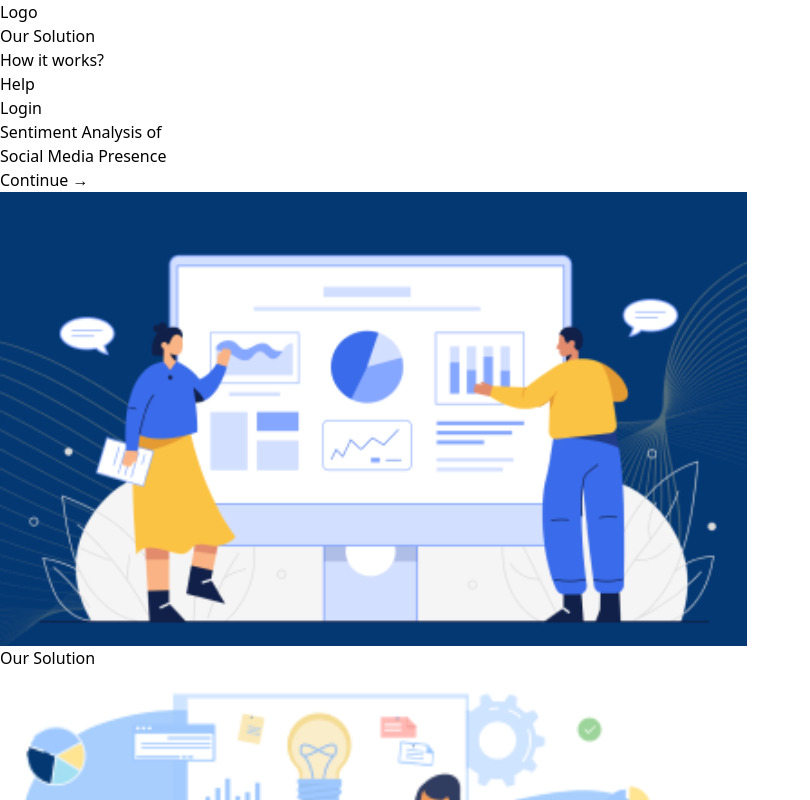
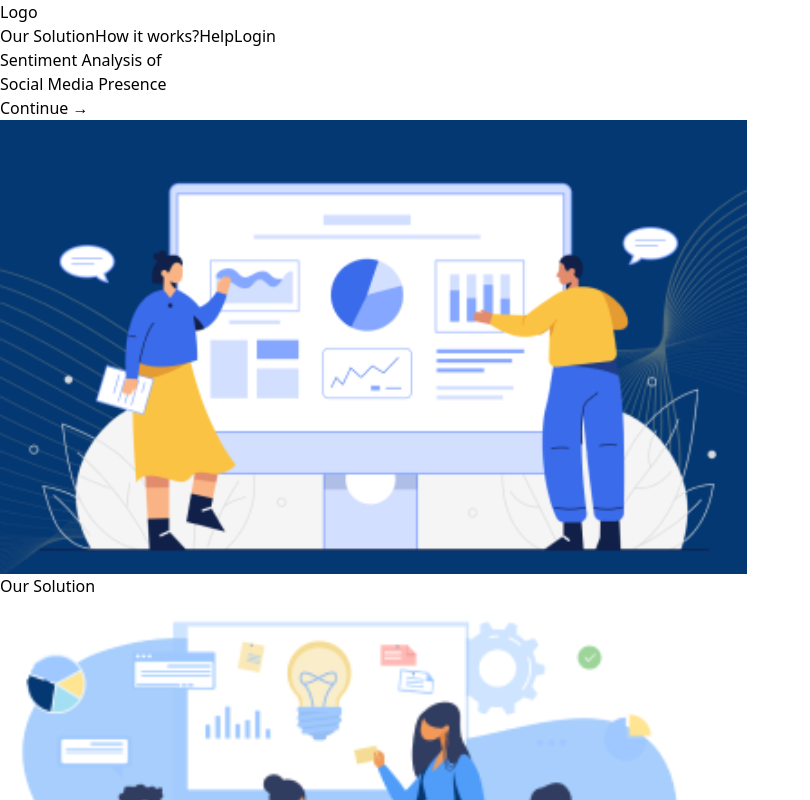
Before and after one commit to Shreya-Jash/Emotune-, a React (Vite) app: page / in a window 1280 px wide. Shown: the top 800 px of the page, without its empty margins (0-810 px from the left). Built offline with nearby package versions, Linux system fonts and the light colour scheme.

Commit message:
feat: react smooth scroll added

```diff
--- a/package.json
+++ b/package.json
@@ -13,7 +13,8 @@
     "react": "^18.2.0",
     "react-dom": "^18.2.0",
     "react-modal": "^3.16.1",
-    "react-router-dom": "^6.22.3"
+    "react-router-dom": "^6.22.3",
+    "react-scroll": "^1.9.0"
   },
   "devDependencies": {
     "@types/react": "^18.2.56",
--- a/src/App.jsx
+++ b/src/App.jsx
@@ -1,5 +1,4 @@
 import Home from "./pages/Home";
-
 
 export default function App() {
   return (
--- a/src/components/Contact.jsx
+++ b/src/components/Contact.jsx
@@ -1,7 +1,7 @@
 import Contactbg from "../assets/ContactAs.svg";
 export default function Contact() {
   return (
-    <div className="px-4 lg:px-44 h-[700px] lg:h-[600px] mt-10">
+    <div className="px-4 lg:px-44 h-[700px] md:h-[600px] mt-10" id="contact">
       <h1 className="flex justify-center md:justify-end text-3xl md:text-5xl font-bold text-[#043873] mb-4 md:mb-0">
         Contact Us-
       </h1>
--- a/src/components/Footer.jsx
+++ b/src/components/Footer.jsx
@@ -2,6 +2,6 @@
 
 export default function Footer() {
   return (
-    <div className="px-44 h-[400px] bg-[#043873]">Footer</div>
+    <div className="px-44 h-[400px] bg-[#043873]" id="footer">Footer</div>
   )
 }
--- a/src/components/Hero.jsx
+++ b/src/components/Hero.jsx
@@ -3,7 +3,7 @@ import heroAs from "../assets/heroAs.svg"
 
 export default function Hero() {
   return (
-    <div className='bg-[#043873] h-[500px] lg:h-[600px] px-6 lg:px-44 pt-6'>
+    <div className='bg-[#043873] h-[500px] lg:h-[600px] px-6 lg:px-44 pt-6' id='hero'>
         <Navbar />
         <div className='md:flex justify-between md:mt-24 lg:mt-32 text-white'>
             <div className='md:w-1/2 mt-20'>
--- a/src/components/Navbar.jsx
+++ b/src/components/Navbar.jsx
@@ -1,36 +1,36 @@
-import PopUp from "./PopUp"
-import { useState } from "react"
-import { createPortal } from "react-dom"
+import PopUp from "./PopUp";
+import { useState } from "react";
+import { createPortal } from "react-dom";
+import { Link } from "react-scroll";
+// import { NavLink } from "react-router-dom";
+// import Hamburger from "../assets/hamburger.png";
 
 export default function Navbar() {
+
+  //Login Modal
   const [modalOpen, setModalOpen] = useState(false);
-  const [message, setMessage] = useState("");
 
-  const handleButtonClick = (value) => {
+  const handleButtonClick = () => {
     setModalOpen(false);
-    setMessage(value);
   };
+
   return (
-    <div className='flex justify-between text-white text-xl'>
-      {/* {message} */}
-      <h2>Logo</h2>
-      <div className='flex justify-between'>
-        <h2 className='mr-10'>Our Solution</h2>
-        <h2 className='mr-10'>How it works?</h2>
-        <h2 className='mr-10'>Help</h2>
-        <button className=' bg-[#EAA41D] w-20 h-8 rounded-2xl flex justify-center text-[#043873] font-semibold' onClick={() => setModalOpen(true)}> Login </button>
+    <div className="flex justify-between text-white text-xl">
+      <Link to="hero" smooth={true}>Logo</Link>
+      <div className="flex justify-between">
+        <Link to="oursol" smooth={true} className="mr-10">Our Solution</Link>
+        <Link to="working" smooth={true} className="mr-10">How it works?</Link>
+        <Link to="contact" smooth={true} className="mr-10">Help</Link>
+        <button
+          className=" bg-[#EAA41D] w-20 h-8 rounded-2xl flex justify-center text-[#043873] font-semibold"
+          onClick={() => setModalOpen(true)}
+        >Login</button>
         {modalOpen &&
-        createPortal(
-          <PopUp
-            closeModal={handleButtonClick}
-            onSubmit={handleButtonClick}
-            onCancel={handleButtonClick}
-          >
-
-          </PopUp>,
-          document.body
-        )}
+          createPortal(
+            <PopUp closeModal={handleButtonClick}></PopUp>,
+            document.body
+          )}
       </div>
     </div>
-  )
+  );
 }
--- a/src/components/OurSol.jsx
+++ b/src/components/OurSol.jsx
@@ -2,7 +2,7 @@ import oursolAs from "../assets/oursolAs.svg";
 
 export default function OurSol() {
   return (
-    <div className="px-4 lg:px-44 mt-7 h-[650px] md:h-[550px]">
+    <div className="px-4 lg:px-44 mt-7 h-[650px] md:h-[550px]" id="oursol">
       <h1 className="flex justify-center md:justify-end text-3xl md:text-5xl font-bold text-[#043873]">Our Solution</h1>
       <div className="md:flex justify-between">
         <img src={oursolAs} className="md:w-1/2" />
--- a/src/components/PopUp.jsx
+++ b/src/components/PopUp.jsx
@@ -1,28 +1,28 @@
-import React from "react";
 import loginBg from "../assets/loginBg.svg";
 
-const PopUp = ({ onSubmit, onCancel, closeModal, children }) => {
+const PopUp = ({closeModal}) => {
   return (
-    <div
-      className=" fixed left-0 top-0 w-full h-full  flex items-center justify-center bg-black/50"
-      // onClick={(e) => {
-      //   if (e.target.className === "modal-container")
-      //     closeModal("Modal was closed");
-      // }}
-    >
+    <div className=" fixed left-0 top-0 w-full h-full  flex items-center justify-center bg-black/50">
       <div className="w-[700px] h-[550px] bg-white rounded-md">
         <div className="flex justify-between  w-auto">
           <div className="flex justify-center align-middle items-center w-[60%]">
             <div>
-              <h1 className="text-blue-700 font-bold text-2xl text-center mb-3">LOG IN</h1>
+              <h1 className="text-blue-700 font-bold text-2xl text-center mb-3">
+                LOG IN
+              </h1>
               <h3 className="mb-3">How do I get started with project abc?</h3>
               <form className="flex flex-col">
                 <input
                   placeholder="Username"
                   className="rounded-lg border-2 h-8 p-2 mb-3"
                 />
-                <input placeholder="Password" className="rounded-lg border-2 h-8 p-2 mb-3" />
-                <button className="bg-[#241dea] w-20 h-8 rounded-2xl items-center text-[#ffffff] font-semibold">Login</button>
+                <input
+                  placeholder="Password"
+                  className="rounded-lg border-2 h-8 p-2 mb-3"
+                />
+                <button className="bg-[#241dea] w-20 h-8 rounded-2xl items-center text-[#ffffff] font-semibold">
+                  Login
+                </button>
               </form>
             </div>
           </div>
@@ -35,23 +35,6 @@ const PopUp = ({ onSubmit, onCancel, closeModal, children }) => {
             </p>
           </div>
         </div>
-        {/* <div className="modal-content">{children}</div> */}
-        {/* <div className="modal-footer">
-          <button
-            type="submit"
-            className="btn btn-submit"
-            onClick={() => onSubmit("Submit button was clicked")}
-          >
-            Submit
-          </button>
-          <button
-            type="submit"
-            className="btn btn-cancel"
-            onClick={() => onCancel("Cancel button was clicked")}
-          >
-            Cancel
-          </button>
-        </div> */}
       </div>
     </div>
   );
--- a/src/components/Working.jsx
+++ b/src/components/Working.jsx
@@ -1,7 +1,7 @@
 import WorkAs from "../assets/WorkAs.svg";
 export default function Working() {
   return (
-    <div className="bg-[#a5cefc77] px-4 lg:px-44 h-screen md:h-[600px] pt-7">
+    <div className="bg-[#a5cefc77] px-4 lg:px-44 h-screen md:h-[600px] pt-7" id="working">
       <h1 className="text-3xl md:text-5xl font-bold text-center md:text-left text-[#043873]">How it works?</h1>
       <div className="md:flex justify-between">
         <div className="md:w-1/2">
--- a/src/pages/Login.jsx
+++ /dev/null
@@ -1,5 +0,0 @@
-export default function Login() {
-  return (
-    <div>Login</div>
-  )
-}
```
Also changed, not shown: src/assets/hamburger.png (added), 1 other file (tests, documents, lock files or other folders).
